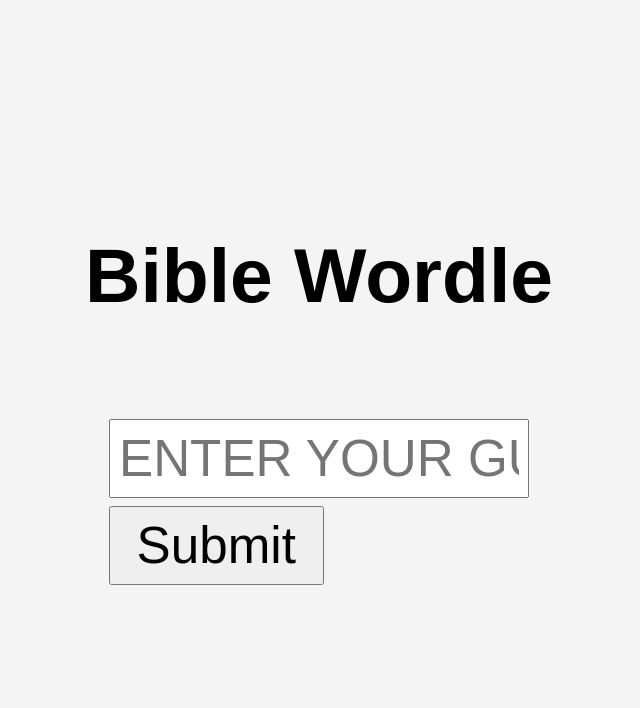
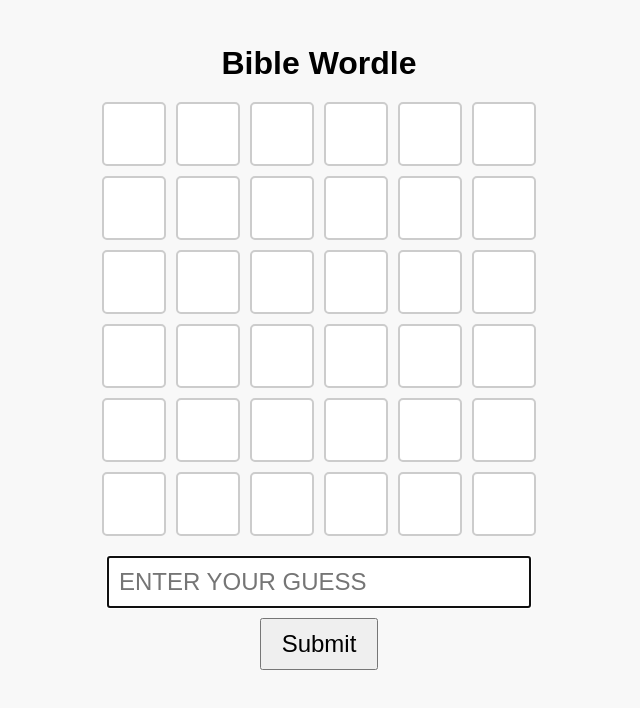
Before and after one commit to iandotjs/BibleWordle, a plain HTML site: page index.html in a window 1280 px wide. Shown: the whole page, without its empty margins (321-961 px from the left). Drawn offline with Linux system fonts and the light colour scheme.

Commit message:
Add files via upload

```diff
--- a/index.html
+++ b/index.html
@@ -2,191 +2,169 @@
 <html lang="en">
 <head>
   <meta charset="UTF-8">
-  <meta name="viewport" content="width=device-width, initial-scale=1.0">
-  <title>Bible Wordle</title>
+  <title>Bible Wordle Game</title>
   <style>
     body {
       font-family: Arial, sans-serif;
-      background: #f4f4f4;
-      margin: 0;
-      display: flex;
-      flex-direction: column;
-      align-items: center;
-      justify-content: center;
-      height: 100vh;
+      background-color: #f8f8f8;
+      text-align: center;
+      padding: 1em;
     }
 
     h1 {
-      font-size: 6vw;
-      margin-top: 2vh;
+      font-size: 2em;
+      margin-bottom: 20px;
     }
 
     #board {
-      display: flex;
-      flex-direction: column;
-      gap: 1vh;
-      margin: 2vh 0;
+      display: grid;
+      justify-content: center;
+      gap: 10px;
+      margin-bottom: 20px;
     }
 
     .row {
       display: flex;
       justify-content: center;
-      gap: 1vw;
+      gap: 10px;
     }
 
     .tile {
-      width: 8vw;
-      height: 8vw;
-      max-width: 70px;
-      max-height: 70px;
-      background: white;
-      border: 2px solid #ccc;
-      font-size: 4vw;
-      max-font-size: 36px;
+      width: 60px;
+      height: 60px;
+      font-size: 2em;
       text-transform: uppercase;
       text-align: center;
       vertical-align: middle;
-      line-height: 8vw;
-      font-weight: bold;
-      user-select: none;
+      border: 2px solid #ccc;
+      border-radius: 5px;
+      background-color: white;
     }
 
-    .correct {
-      background: green;
+    .tile.correct {
+      background-color: green;
       color: white;
     }
 
-    .present {
-      background: goldenrod;
+    .tile.present {
+      background-color: goldenrod;
       color: white;
     }
 
-    .absent {
-      background: #ccc;
+    .tile.absent {
+      background-color: #999;
       color: white;
     }
 
-    #inputRow {
-      margin-top: 2vh;
+    input[type="text"] {
+      font-size: 1.5em;
+      padding: 10px;
+      width: 80%;
+      max-width: 400px;
+      text-transform: uppercase;
     }
 
-    #guessInput {
-      font-size: 4vw;
-      text-transform: uppercase;
-      padding: 1vh;
-      width: 80vw;
-      max-width: 400px;
-      text-align: center;
+    button {
+      font-size: 1.5em;
+      padding: 10px 20px;
+      margin-top: 10px;
     }
 
-    #submitBtn {
-      margin-top: 1vh;
-      font-size: 4vw;
-      padding: 1vh 2vw;
+    @media (max-width: 600px) {
+      .tile {
+        width: 48px;
+        height: 48px;
+        font-size: 1.5em;
+      }
     }
   </style>
 </head>
 <body>
-
   <h1>Bible Wordle</h1>
   <div id="board"></div>
-
-  <div id="inputRow">
-    <input type="text" id="guessInput" placeholder="Enter your guess" />
-    <br>
-    <button id="submitBtn">Submit</button>
-  </div>
+  <input type="text" id="guessInput" maxlength="20" placeholder="Enter your guess" autofocus />
+  <br>
+  <button onclick="submitGuess()">Submit</button>
+  <p id="status"></p>
 
   <script>
+    // You can replace this with a word from answer.txt if needed
     const words = [
-      // Characters
-      "ADAM", "EVE", "NOAH", "ABRAHAM", "SARAH", "MOSES", "JESUS", "DAVID", "PAUL", "PETER",
-      "ESTHER", "RUTH", "DANIEL", "JOSEPH", "ISAIAH", "JEREMIAH", "EZEKIEL", "ELIJAH",
+      "GRACE", "FAITH", "MERCY", "CROSS", "BIBLE", "JESUS", "PAUL", "PETER",
+      "NAZARETH", "PSALMS", "EXODUS", "MATTHEW", "GENESIS", "DEUTERONOMY", "SAMUEL"
+    ];
+    const answer = words[Math.floor(Math.random() * words.length)].toUpperCase();
+    const maxGuesses = 6;
+    let currentRow = 0;
 
-      // Places
-      "EDEN", "BABEL", "UR", "SINAI", "EGYPT", "JUDEA", "GALILEE", "NAZARETH", "BETHLEHEM", "JERUSALEM",
+    const board = document.getElementById('board');
+    const guessInput = document.getElementById('guessInput');
+    const status = document.getElementById('status');
 
-      // Books
-      "GENESIS", "EXODUS", "LEVITICUS", "NUMBERS", "PSALMS", "PROVERBS", "ISAIAH", "MATTHEW",
-      "MARK", "LUKE", "JOHN", "ACTS", "ROMANS", "HEBREWS", "REVELATION"
-    ];
-
-    const answer = words[Math.floor(Math.random() * words.length)].toUpperCase();
-    const maxAttempts = 6;
-    let currentAttempt = 0;
-
-    const board = document.getElementById("board");
-    const guessInput = document.getElementById("guessInput");
-    const submitBtn = document.getElementById("submitBtn");
-
-    function createRow(guess = "", result = []) {
-      const row = document.createElement("div");
-      row.className = "row";
-
-      for (let i = 0; i < answer.length; i++) {
-        const tile = document.createElement("div");
-        tile.className = "tile";
-        tile.textContent = guess[i] || "";
-
-        if (result[i]) tile.classList.add(result[i]);
-
-        row.appendChild(tile);
+    function createBoard() {
+      board.innerHTML = '';
+      for (let i = 0; i < maxGuesses; i++) {
+        const row = document.createElement('div');
+        row.className = 'row';
+        for (let j = 0; j < answer.length; j++) {
+          const tile = document.createElement('div');
+          tile.className = 'tile';
+          tile.setAttribute('data-row', i);
+          tile.setAttribute('data-col', j);
+          row.appendChild(tile);
+        }
+        board.appendChild(row);
       }
-
-      board.appendChild(row);
     }
 
-    submitBtn.onclick = () => {
+    function submitGuess() {
       const guess = guessInput.value.trim().toUpperCase();
       if (guess.length !== answer.length) {
-        alert(`Guess must be ${answer.length} letters.`);
+        alert(`Please enter a ${answer.length}-letter word.`);
         return;
       }
 
-      const result = Array(answer.length).fill("absent");
-      const answerArr = answer.split("");
-      const guessArr = guess.split("");
+      const rowTiles = document.querySelectorAll(`.row:nth-child(${currentRow + 1}) .tile`);
+      const answerLetters = answer.split('');
+      const guessLetters = guess.split('');
+      const letterUsed = Array(answer.length).fill(false);
 
-      // First pass: exact matches
+      // First pass – correct letters
       for (let i = 0; i < answer.length; i++) {
-        if (guessArr[i] === answerArr[i]) {
-          result[i] = "correct";
-          answerArr[i] = null;
+        rowTiles[i].textContent = guessLetters[i];
+        if (guessLetters[i] === answerLetters[i]) {
+          rowTiles[i].classList.add('correct');
+          letterUsed[i] = true;
+          guessLetters[i] = null;
         }
       }
 
-      // Second pass: partial matches
+      // Second pass – present letters
       for (let i = 0; i < answer.length; i++) {
-        if (result[i] !== "correct" && answerArr.includes(guessArr[i])) {
-          result[i] = "present";
-          answerArr[answerArr.indexOf(guessArr[i])] = null;
+        if (!rowTiles[i].classList.contains('correct') && guessLetters[i]) {
+          const index = answerLetters.findIndex((ch, idx) => ch === guessLetters[i] && !letterUsed[idx]);
+          if (index !== -1) {
+            rowTiles[i].classList.add('present');
+            letterUsed[index] = true;
+          } else {
+            rowTiles[i].classList.add('absent');
+          }
         }
       }
 
-      createRow(guess, result);
-      currentAttempt++;
+      currentRow++;
+      guessInput.value = '';
 
       if (guess === answer) {
-        alert("Congratulations! You guessed the word: " + answer);
-        submitBtn.disabled = true;
+        status.textContent = `🎉 Correct! The word was ${answer}`;
         guessInput.disabled = true;
-      } else if (currentAttempt >= maxAttempts) {
-        alert("Game over! The correct word was: " + answer);
-        submitBtn.disabled = true;
+      } else if (currentRow >= maxGuesses) {
+        status.textContent = `❌ Game Over! The word was ${answer}`;
         guessInput.disabled = true;
-      } else {
-        guessInput.value = "";
-        guessInput.focus();
       }
-    };
-
-    // Initialize empty rows
-    for (let i = 0; i < maxAttempts; i++) {
-      createRow(" ".repeat(answer.length));
     }
 
-    // Reset board to allow guesses
-    board.innerHTML = "";
+    createBoard();
   </script>
 </body>
 </html>
```
